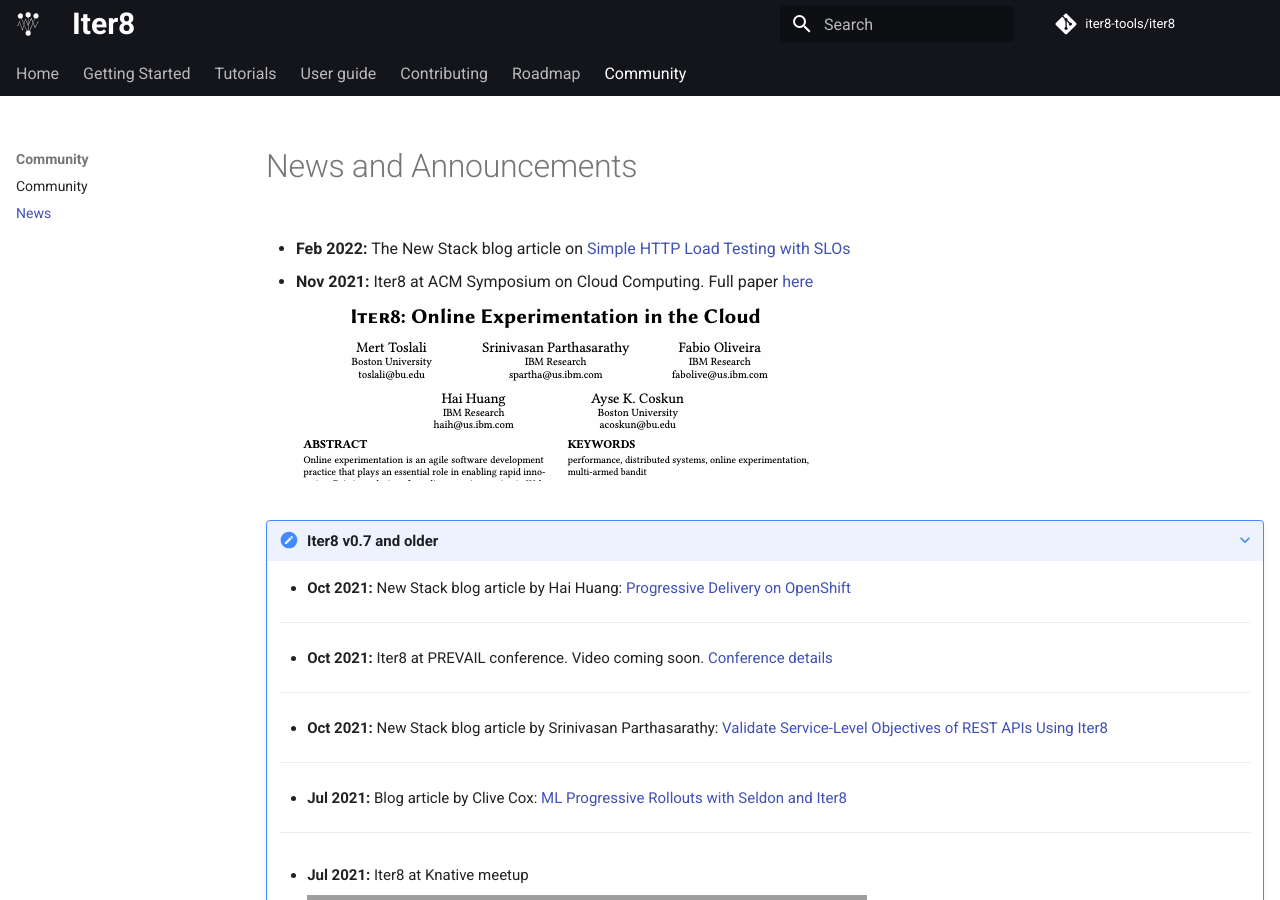
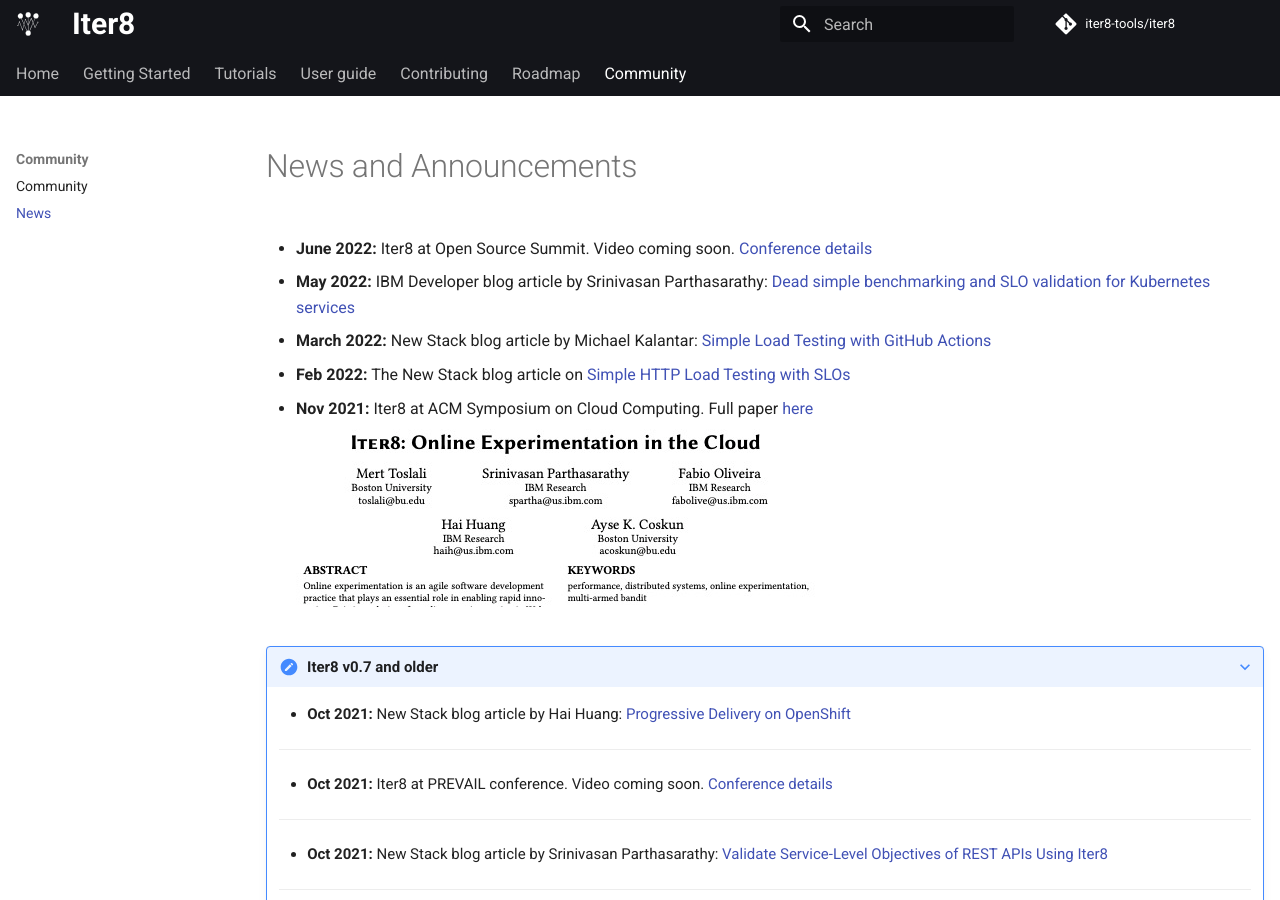
Before and after one commit to iter8-tools/docs, an MkDocs documentation site: the page built from docs/community/news.md, in a window 1280 px wide and 900 px high. Built offline with MkDocs 1.6.1 and Material for MkDocs 9.7.7, drawn with Linux system fonts in a browser that asks for light colours; comment, search, counter and statistics services are not loaded; the version menu is left out; grey boxes are pictures that could not be loaded.

Commit message:
Updates to news and announcements
Signed-off-by: Alan Cha <alan@alans-mbp.myfiosgateway.com>

```diff
--- a/docs/community/news.md
+++ b/docs/community/news.md
@@ -5,6 +5,12 @@
 ---
 
 # News and Announcements
+* **June 2022:**  Iter8 at Open Source Summit. Video coming soon. [Conference details](https://events.linuxfoundation.org/open-source-summit-north-america/)
+
+* **May 2022:**  IBM Developer blog article by Srinivasan Parthasarathy: [Dead simple benchmarking and SLO validation for Kubernetes services](https://developer.ibm.com/articles/dead-simple-benchmarking-and-slo-validation-for-kubernetes-services/)
+
+* **March 2022:**  New Stack blog article by Michael Kalantar: [Simple Load Testing with GitHub Actions](https://thenewstack.io/simple-load-testing-with-github-actions/)
+
 * **Feb 2022:**  The New Stack blog article on [Simple HTTP Load Testing with SLOs](https://thenewstack.io/simple-http-load-testing-with-slos/)
 
 * **Nov 2021:** Iter8 at ACM Symposium on Cloud Computing. Full paper [here](https://github.com/sriumcp/papers/blob/main/socc2021-final106.pdf)
@@ -12,15 +18,14 @@
     ![SLO Validation](images/socc-thumbnail.jpg)
 
 ???+ note "Iter8 v0.7 and older"
+
     * **Oct 2021:**  New Stack blog article by Hai Huang: [Progressive Delivery on OpenShift](https://thenewstack.io/progressive-delivery-on-openshift/)
-
 
     ***
 
     * **Oct 2021:** Iter8 at PREVAIL conference. Video coming soon. [Conference details](https://www.ibm.com/blogs/academy-of-technology/events/)
 
     ***
-
 
     * **Oct 2021:**  New Stack blog article by Srinivasan Parthasarathy: [Validate Service-Level Objectives of REST APIs Using Iter8](https://thenewstack.io/validate-service-level-objectives-of-rest-apis-using-iter8/)
 
```
